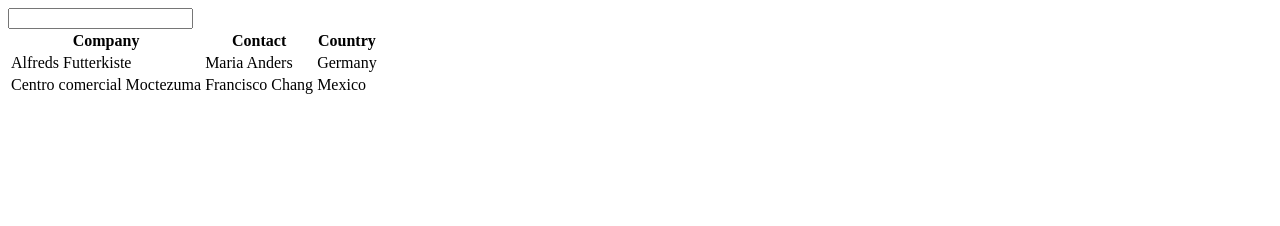
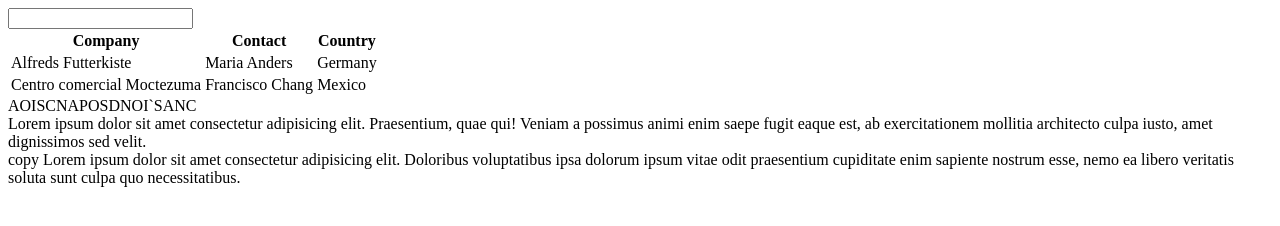
Before and after one commit to D41mr14n/MT_index, a plain HTML site: page main.html in a window 1280 px wide. Drawn offline with Linux system fonts and the light colour scheme.

Commit message:
segundo push

```diff
--- a/main.html
+++ b/main.html
@@ -4,12 +4,13 @@
     <meta charset="UTF-8">
     <meta name="viewport" content="width=device-width, initial-scale=1.0">
     <link rel="stylesheet" src="css/desing.css">
-    <title>Document</title>
+    <title>TRELO </title>
 </head>
 <body>
     <nav>
         <input type="text">
     </nav>
+<div></div>
 
     <table>
         <tr>
@@ -28,6 +29,8 @@
           <td>Mexico</td>
         </tr>
       </table>
-
+<DIv> AOISCNAPOSDNOI`SANC</DIv>
+Lorem ipsum dolor sit amet consectetur adipisicing elit. Praesentium, quae qui! Veniam a possimus animi enim saepe fugit eaque est, ab exercitationem mollitia architecto culpa iusto, amet dignissimos sed velit.
 </body>
+  <footer> copy Lorem ipsum dolor sit amet consectetur adipisicing elit. Doloribus voluptatibus ipsa dolorum ipsum vitae odit praesentium cupiditate enim sapiente nostrum esse, nemo ea libero veritatis soluta sunt culpa quo necessitatibus.</footer>
 </html>
```
